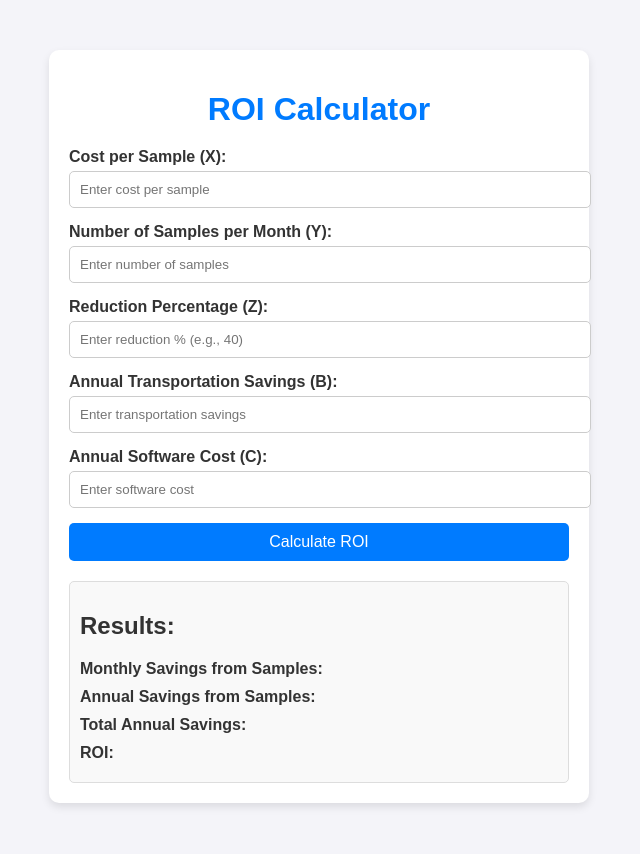
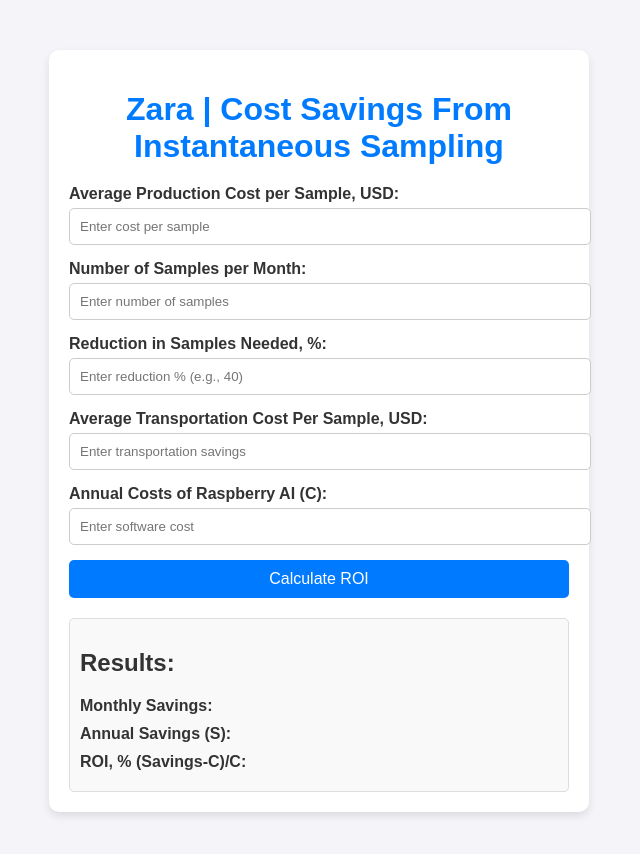
Before and after one commit to m-bluebird/roi-calculator-raspberry, a plain HTML site: page index.html in a window 1280 px wide. Shown: the whole page, without its empty margins (321-961 px from the left). Drawn offline with Linux system fonts and the light colour scheme.

Commit message:
Update index.html

```diff
--- a/index.html
+++ b/index.html
@@ -8,21 +8,21 @@
 </head>
 <body>
     <div class="container">
-        <h1>ROI Calculator</h1>
+        <h1>Zara | Cost Savings From Instantaneous Sampling</h1>
         <form id="roi-form">
-            <label for="costPerSample">Cost per Sample (X):</label>
+            <label for="costPerSample">Average Production Cost per Sample, USD:</label>
             <input type="number" id="costPerSample" placeholder="Enter cost per sample" required>
 
-            <label for="samplesPerMonth">Number of Samples per Month (Y):</label>
+            <label for="samplesPerMonth">Number of Samples per Month:</label>
             <input type="number" id="samplesPerMonth" placeholder="Enter number of samples" required>
 
-            <label for="reductionPercentage">Reduction Percentage (Z):</label>
+            <label for="reductionPercentage">Reduction in Samples Needed, %:</label>
             <input type="number" id="reductionPercentage" placeholder="Enter reduction % (e.g., 40)" required>
 
-            <label for="transportationSavings">Annual Transportation Savings (B):</label>
+            <label for="transportationSavings">Average Transportation Cost Per Sample, USD:</label>
             <input type="number" id="transportationSavings" placeholder="Enter transportation savings" required>
 
-            <label for="softwareCost">Annual Software Cost (C):</label>
+            <label for="softwareCost">Annual Costs of Raspberry AI (C):</label>
             <input type="number" id="softwareCost" placeholder="Enter software cost" required>
 
             <button type="button" onclick="calculateROI()">Calculate ROI</button>
@@ -30,10 +30,9 @@
 
         <div id="results">
             <h2>Results:</h2>
-            <p id="monthlySavings">Monthly Savings from Samples: </p>
-            <p id="annualSavings">Annual Savings from Samples: </p>
-            <p id="totalSavings">Total Annual Savings: </p>
-            <p id="roi">ROI: </p>
+            <p id="monthlySavings">Monthly Savings: </p>
+            <p id="totalSavings">Annual Savings (S): </p>
+            <p id="roi">ROI, % (Savings-C)/C: </p>
         </div>
     </div>
     <script src="script.js"></script>
```
